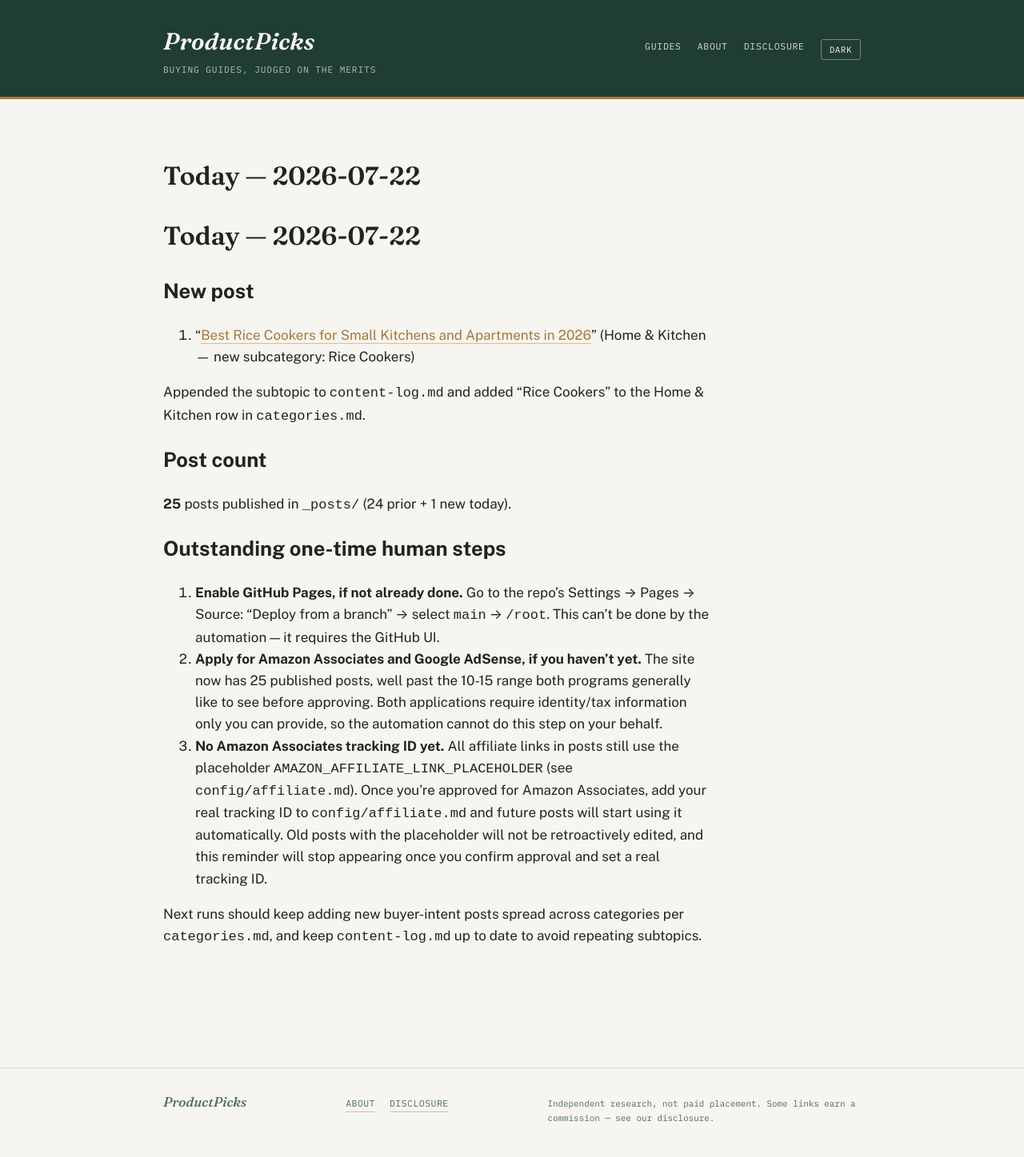
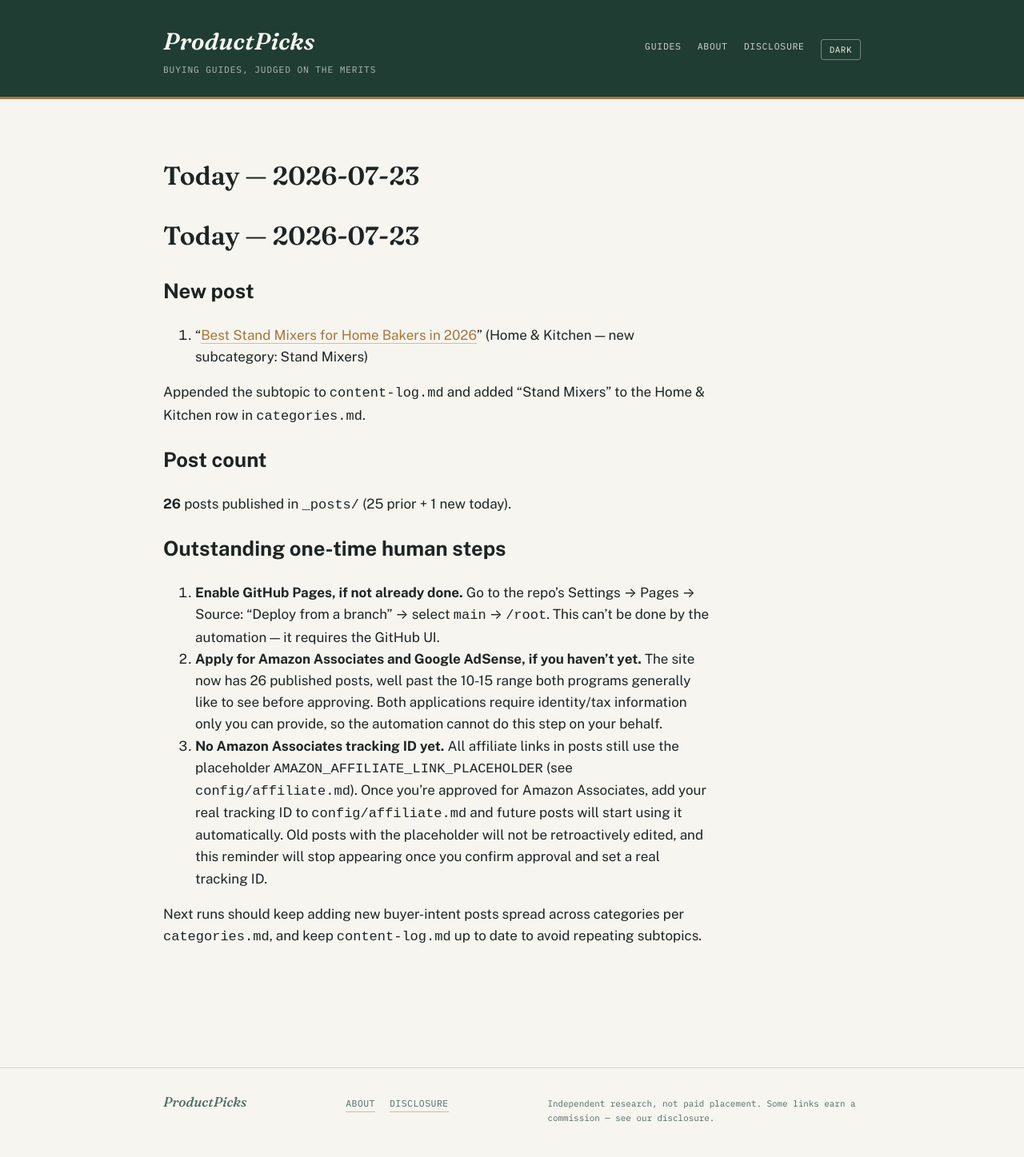
Before and after one commit to ajith198/ProductPicks, a Jekyll site: the page built from today.md, in a window 1280 px wide. Shown: the whole page at 80% size. Built offline with Jekyll 4.4.1, drawn with Linux system fonts in a browser that asks for light colours; our own code applies the rules of GitHub Pages for plain Markdown files.

Commit message:
daily: 2026-07-23 new post + log update

```diff
--- a/categories.md
+++ b/categories.md
@@ -1,6 +1,6 @@
 # Categories & expansion strategy
 
-**Status: multi-category, as of 2026-07-12. Updated 2026-07-22.** ProductPicks started as a pickleball-only site (see `niche.md` for that original research). This file governs the site now that it has expanded into multiple product verticals, and is the doc future automated/daily runs should consult when choosing what to write next.
+**Status: multi-category, as of 2026-07-12. Updated 2026-07-23.** ProductPicks started as a pickleball-only site (see `niche.md` for that original research). This file governs the site now that it has expanded into multiple product verticals, and is the doc future automated/daily runs should consult when choosing what to write next.
 
 ## Front matter taxonomy
 
@@ -20,7 +20,7 @@ These two fields drive the Category / Type / Year filters in the search bar on t
 | Category | Subcategories covered so far |
 |---|---|
 | Sports | Pickleball, Soccer, Tennis, Cycling, Running, Yoga |
-| Home & Kitchen | Coffee Makers, Electric Kettles, Blenders, Air Fryers, Toaster Ovens, Rice Cookers |
+| Home & Kitchen | Coffee Makers, Electric Kettles, Blenders, Air Fryers, Toaster Ovens, Rice Cookers, Stand Mixers |
 | Outdoor & Recreation | Camping Tents, Sleeping Bags, Headlamps, Hiking Boots, Camp Stoves, Water Filters |
 
 New subcategories can be added freely within an existing category. New top-level categories should only be added when there's a genuine cluster of buyer-intent content planned for it (not a one-off post) — keep the category list short enough that the dropdown filter stays useful.
--- a/today.md
+++ b/today.md
@@ -1,19 +1,19 @@
-# Today — 2026-07-22
+# Today — 2026-07-23
 
 ## New post
 
-1. "[Best Rice Cookers for Small Kitchens and Apartments in 2026](/kitchen-appliances/buying-guides/best-rice-cookers-for-small-kitchens/)" (Home & Kitchen — new subcategory: Rice Cookers)
+1. "[Best Stand Mixers for Home Bakers in 2026](/kitchen-appliances/buying-guides/best-stand-mixers-for-home-bakers/)" (Home & Kitchen — new subcategory: Stand Mixers)
 
-Appended the subtopic to `content-log.md` and added "Rice Cookers" to the Home & Kitchen row in `categories.md`.
+Appended the subtopic to `content-log.md` and added "Stand Mixers" to the Home & Kitchen row in `categories.md`.
 
 ## Post count
 
-**25** posts published in `_posts/` (24 prior + 1 new today).
+**26** posts published in `_posts/` (25 prior + 1 new today).
 
 ## Outstanding one-time human steps
 
 1. **Enable GitHub Pages, if not already done.** Go to the repo's Settings → Pages → Source: "Deploy from a branch" → select `main` → `/root`. This can't be done by the automation — it requires the GitHub UI.
-2. **Apply for Amazon Associates and Google AdSense, if you haven't yet.** The site now has 25 published posts, well past the 10-15 range both programs generally like to see before approving. Both applications require identity/tax information only you can provide, so the automation cannot do this step on your behalf.
+2. **Apply for Amazon Associates and Google AdSense, if you haven't yet.** The site now has 26 published posts, well past the 10-15 range both programs generally like to see before approving. Both applications require identity/tax information only you can provide, so the automation cannot do this step on your behalf.
 3. **No Amazon Associates tracking ID yet.** All affiliate links in posts still use the placeholder `AMAZON_AFFILIATE_LINK_PLACEHOLDER` (see `config/affiliate.md`). Once you're approved for Amazon Associates, add your real tracking ID to `config/affiliate.md` and future posts will start using it automatically. Old posts with the placeholder will not be retroactively edited, and this reminder will stop appearing once you confirm approval and set a real tracking ID.
 
 Next runs should keep adding new buyer-intent posts spread across categories per `categories.md`, and keep `content-log.md` up to date to avoid repeating subtopics.
```
Also changed, not shown: TODAY.md (+1 -1 lines), _posts/2026-07-23-best-stand-mixers-for-home-bakers.md (added, +64 -0 lines), content-log.md (+1 -0 lines).
